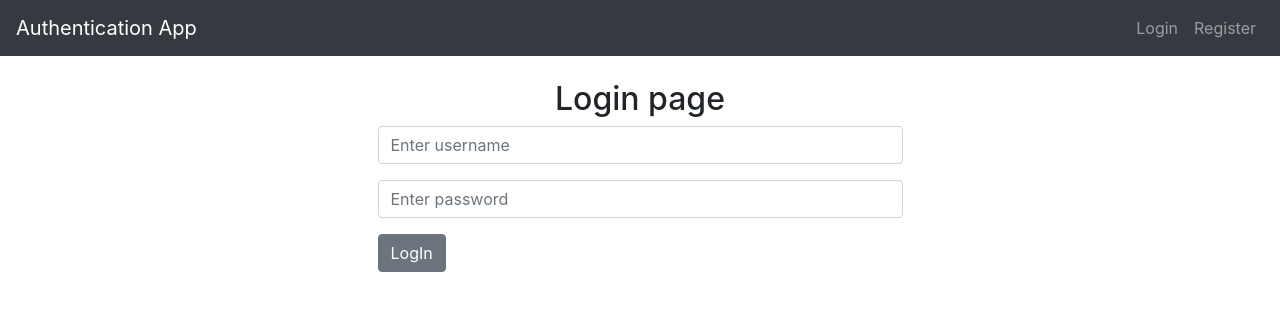
After one commit to missymagenta/auth_app, a Django app: page /login/ in a window 1280 px wide. The commit adds this page. Shown: the top 311 px of the page. Run offline with Django 3.2, Linux system fonts and the light colour scheme; some libraries are stand-ins or nearby versions.

Commit message:
second commit

```diff
--- a/authenticate/templates/authenticate/base.html
+++ b/authenticate/templates/authenticate/base.html
@@ -20,9 +20,24 @@
 
     <div class="collapse navbar-collapse" id="navbarSupportedContent">
         <ul class="navbar-nav ml-auto">
+
+
+            {% if user.is_authenticated %}
             <li class="nav-item">
-                <a class="nav-link" href="#">Login</a>
+                <a class="nav-link" href="{% url 'logout' %}">Logout</a>
             </li>
+
+            {% else %}
+
+            <li class="nav-item">
+                <a class="nav-link" href="{% url 'login' %}">Login</a>
+            </li>
+
+            <li class="nav-item">
+                <a class="nav-link" href="{% url 'register' %}">Register</a>
+            </li>
+
+            {% endif %}
         </ul>
     </div>
 </nav>
@@ -31,9 +46,22 @@
 <br/>
 
 <div class="container">
+
+    {% if messages %}
+    {% for message in messages%}
+
+    <div class="alert alert-warning alert-dismissable" role="alert">
+        <button class="close" data-dismiss="alert">
+            <small><sup>x</sup></small>
+        </button>
+
+        {{ message }}
+    </div>
+
+    {% endfor %}
+    {% endif %}
+
     {% block content %}
-
-
     {% endblock %}
 
 </div>
--- /dev/null
+++ b/authenticate/templates/authenticate/login.html
@@ -0,0 +1,31 @@
+{% extends 'authenticate/base.html' %}
+
+<!DOCTYPE html>
+<html lang="en">
+<head>
+    <meta charset="UTF-8">
+    <title>Login</title>
+</head>
+<body>
+
+{% block content %}
+
+<h2 class="text-center">Login page</h2>
+
+<div class="col-md-6 offset-md-3">
+    <form method="POST">
+        {% csrf_token %}
+        <div class="form-group">
+            <input type="text" class="form-control" name="username"
+                   placeholder="Enter username">
+        </div>
+        <div class="form-group">
+            <input type="password" class="form-control" placeholder="Enter password" name="password">
+        </div>
+        <button type="submit" class="btn btn-secondary">LogIn</button>
+    </form>
+</div>
+
+{% endblock %}
+</body>
+</html>
--- a/authenticate/urls.py
+++ b/authenticate/urls.py
@@ -3,4 +3,7 @@ from . import views
 
 urlpatterns = [
     path('', views.home, name = 'home'),
+    path('login/', views.login_user, name = 'login'),
+    path('logout/', views.logout_user, name = 'logout'),
+    path('register/', views.register_user, name = 'register'),
 ]
--- a/authenticate/views.py
+++ b/authenticate/views.py
@@ -1,4 +1,34 @@
-from django.shortcuts import render
+from django.shortcuts import render, redirect
+from django.contrib.auth import authenticate, login, logout
+from django.contrib import messages
+
 
 def home(request):
     return render(request, 'authenticate/home.html', {})
+
+
+def login_user(request):
+    if request.method == "POST":
+        username = request.POST['username']
+        password = request.POST['password']
+        user = authenticate(request, username=username, password=password)
+
+        if user is not None:
+            login(request, user)
+            messages.success(request, ('You have been logged in!'))
+            return redirect('home')
+        else:
+            messages.success(request, ('Error logging in. Please try again!!'))
+            return redirect('login')
+    else:
+        return render(request, 'authenticate/login.html', {})
+
+
+def logout_user(request):
+    logout(request)
+    messages.success(request, ('You have been logged out!'))
+    return redirect('home')
+
+
+def register_user(request):
+    return render(request, 'authenticate/register.html', {})
```
Also changed, not shown: authenticate/templates/authenticate/home.html (+8 -0 lines), authenticate/templates/authenticate/register.html (added, +18 -0 lines), db.sqlite3.
